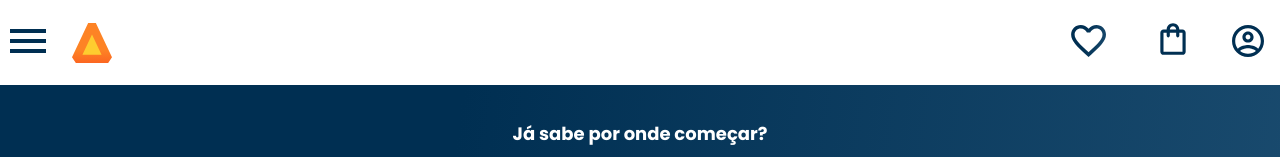
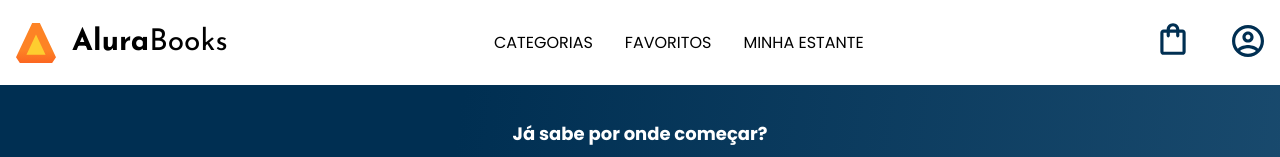
Before and after one commit to Iurygon/Alurabooks, a plain HTML site: page index.html in a window 1280 px wide. Shown: the top 157 px of the page. Drawn offline with nearby package versions, Linux system fonts and the light colour scheme.

Commit message:
Continuidade no curso (Responsividade)

```diff
--- a/index.html
+++ b/index.html
@@ -12,6 +12,7 @@
     <link rel="preconnect" href="https://fonts.googleapis.com">
     <link rel="preconnect" href="https://fonts.gstatic.com" crossorigin>
     <link href="https://fonts.googleapis.com/css2?family=Inter:wght@400;700&family=Poppins:wght@300;400;500;700&display=swap" rel="stylesheet">
+    <link href="https://fonts.googleapis.com/css2?family=Josefin+Sans:wght@400;700&display=swap" rel="stylesheet">
 
 </head>
 
@@ -48,11 +49,21 @@
 
             </ul>
             <img src="img/Logo.svg" alt="Logo da AluraBooks" class="container__imagem">
+            <h1 class="container__titulo"><b class="container__titulo_negrito">Alura</b>Books</h1>
 
         </div>
+
+        <ul class="options">
+
+            <li class="options__item">Categorias</li>
+            <li class="options__item"><a class="options__item_link" href="#">Favoritos</a></li>
+            <li class="options__item"><a class="options__item_link" href="#">Minha estante</a></li>
+
+        </ul>
+
         <div class="container">
 
-            <a href="#"><img src="img/Favoritos.svg" alt="Meus favoritos" class="container__imagem"></a>
+            <a href="#"><img src="img/Favoritos.svg" alt="Meus favoritos" class="container__imagem container__imagem_favoritos"></a>
             <a href=#><img src="img/Compras.svg" alt="Carrinho de compras" class="container__imagem"></a>
             <a href=#><img src="img/Usuario.svg" alt="Perfil do usuário" class="container__imagem"></a>
 
--- a/style.css
+++ b/style.css
@@ -15,10 +15,12 @@
 :root{
     --cor_de_fundo: #EBECEE;
     --branco: #FFFFFF;
+    --preto: #000000;
     --laranja: #EB9B00;
     --azul_degrade: linear-gradient(97.54deg, #002F52 35.49%, #326589 165.37%);
     --azul: #002f52;
     --fonte_principal: "Poppins";
+    --fonte_secundaria: "Josefin Sans";
 
 }
 
--- a/style/header.css
+++ b/style/header.css
@@ -3,6 +3,7 @@
     position: relative;
     background-color: var(--branco);
     justify-content: space-between;
+    align-items: center;
 }
 
 .container{
@@ -53,3 +54,52 @@
     background-clip: text;
     text-transform: uppercase;
 }
+
+.container__titulo{
+    display: none;
+}
+
+.options{
+    display: none;
+}
+
+
+@media screen and (min-width: 1024px){
+
+    .header__menu_hamburguer{
+        display: none;
+    }
+
+    .container__titulo, .container__titulo_negrito{
+        font-family: var(--fonte_secundaria);
+        font-size: 30px;
+    }
+
+    .container__titulo{
+        font-weight: 400;
+        display: block;
+    }
+
+    .container__titulo_negrito{
+        font-weight: 700;
+    }
+
+    .options{
+        display: flex;
+    }
+
+    .options__item{
+        text-transform: uppercase;
+        padding: 0 1em;
+    }
+
+    .options__item_link{
+        text-decoration: none;
+        color: var(--preto);
+    }
+
+    .container__imagem_favoritos{
+        display: none;
+    }
+
+}
```
